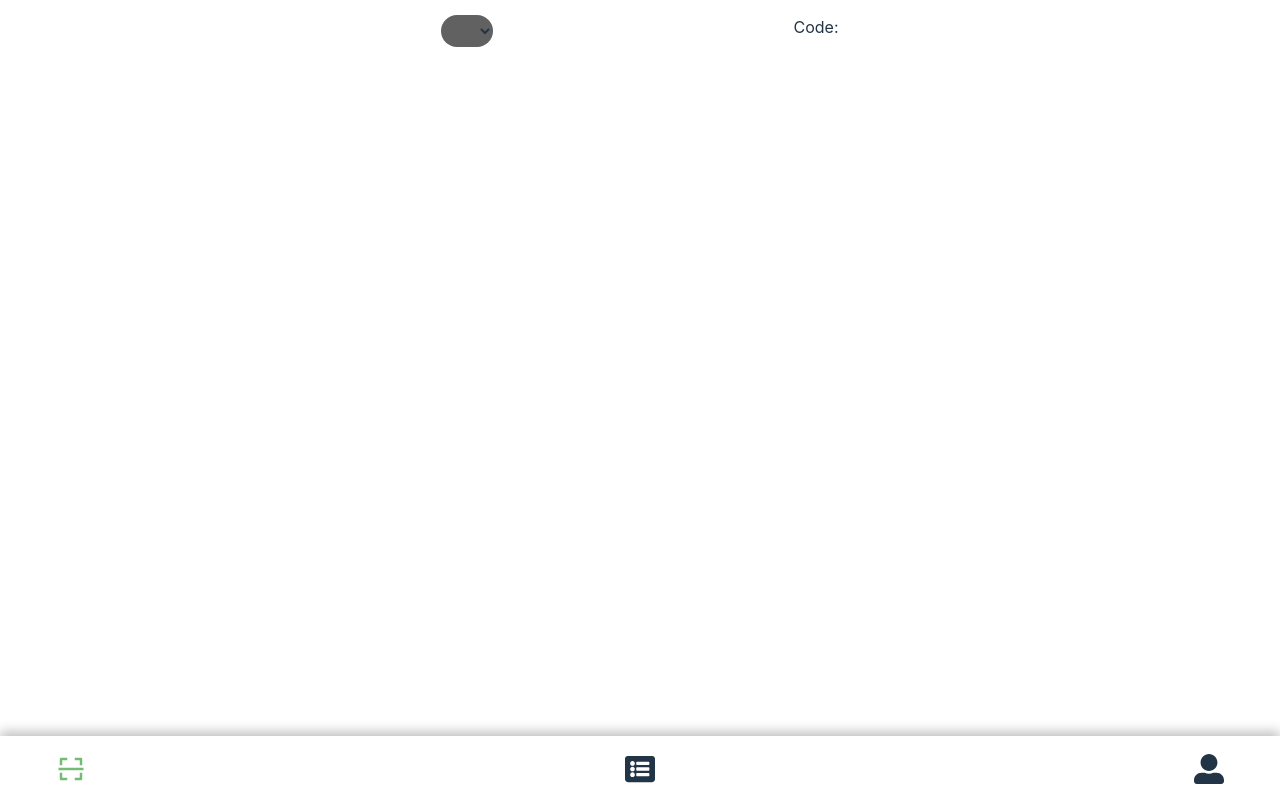
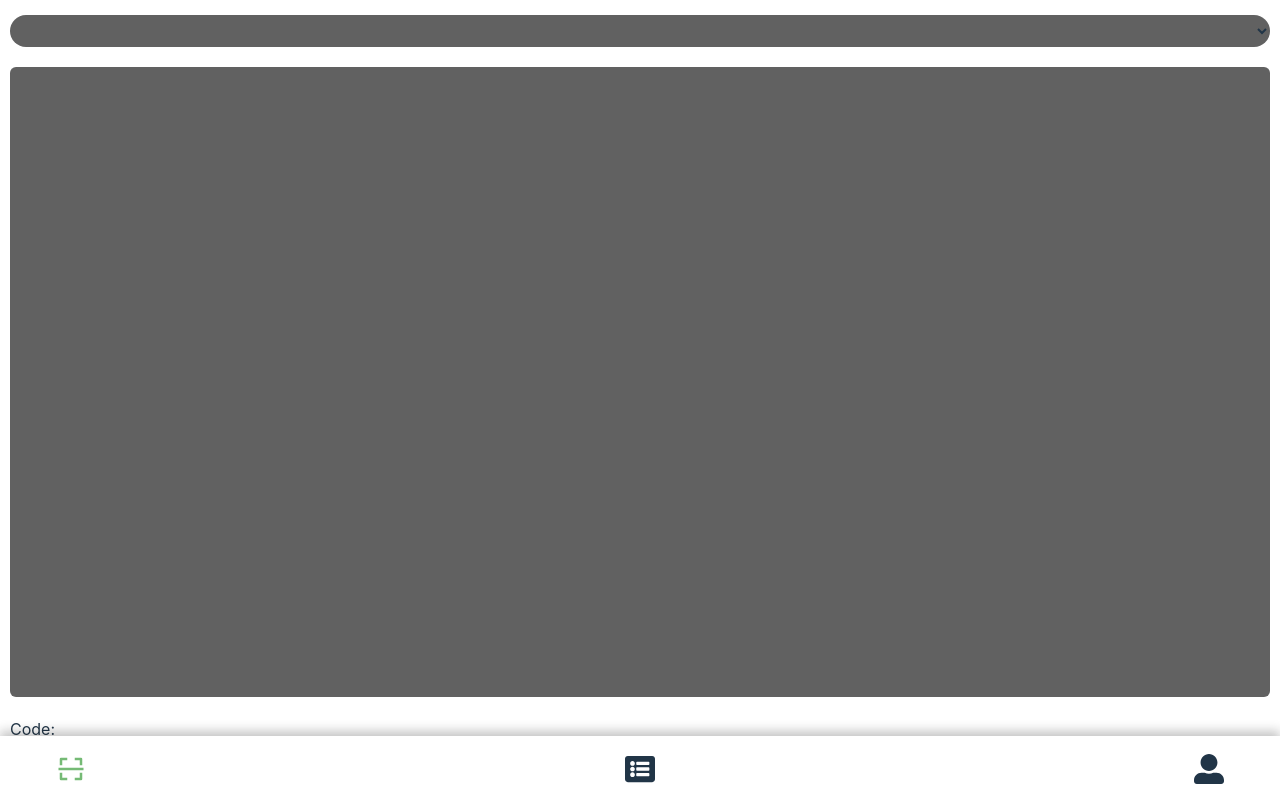
Before and after one commit to Striller18/ProductListScaningBarcodes, a React (Vite) app in the folder frontend/: page / in a window 1280 px wide. Both pictures are taken after a click on the element 71 px from the left and 769 px from the top of the page. Built offline with nearby package versions, Linux system fonts and the light colour scheme.

Commit message:
style and optimize Scan, start use quagga

```diff
--- a/frontend/src/pages/Scan.tsx
+++ b/frontend/src/pages/Scan.tsx
@@ -5,7 +5,6 @@ const Scan = () => {
     const [code, setCode] = useState<string>('');
     const [mediaDevices, setMediaDevices] = useState<MediaDeviceInfo[]>([]);
     const [actualDeviceId, setActualDeviceId] = useState<string>("");
-
     const videoRef = useRef<HTMLVideoElement>(document.createElement("video"));
 
     navigator.mediaDevices.enumerateDevices().then((data)=> setMediaDevices(data));
@@ -23,26 +22,36 @@ const Scan = () => {
         navigator.mediaDevices.getUserMedia({video: {deviceId: id}})
         .then((stream)=> videoRef.current.srcObject = stream)
         .catch((error) => {
-            if (error.name === "ConstraintNotSatisfiedError") {
-                console.error("Resolution is not supported");
-            } else if (error.name === "PermissionDeniedError") {
-                console.error(
-                "You need to grant this page permission to access your camera and microphone."
-                );
-            } else {
-                console.error(`getUserMedia error: ${error.name}`, error);
-            }
+            if (error.name === "ConstraintNotSatisfiedError") alert("Resolution is not supported");
+            else if (error.name === "PermissionDeniedError") alert("You need to grant this page permission to access your camera and microphone.");
+            else console.error(`getUserMedia error: ${error.name}`, error)
         });
     }
 
+    // Quagga.init({
+    //     inputStream : {
+    //       name : "Live",
+    //       type : "LiveStream",
+    //       target: document.createElement("div")  // Or '#yourElement' (optional)
+    //     },
+    //     decoder : {
+    //       readers : ["code_128_reader"]
+    //     }
+    // }, function(err) {
+    //       if (err) {
+    //           console.log(err);
+    //           return
+    //       }
+    //       console.log("Initialization finished. Ready to start");
+    //       Quagga.start();
+    // });
+
     return (
-        <div className='flex'>
+        <div className='flex flex-col gap-5 w-full'>
             <select className='rounded-full px-4 h-8 bg-darkGrey' onChange={(event)=> setVideoDevice(event.target.value)}>
-            {
-                mediaDevices.map(getOption)
-            }
+                {mediaDevices.map(getOption)}
             </select>
-            <video ref={videoRef} autoPlay={true}></video>
+            <video className='rounded-md bg-darkGrey' id="cam" ref={videoRef} autoPlay={true}>No source</video>
             <p> Code: {code} </p>
         </div>
     )
```
